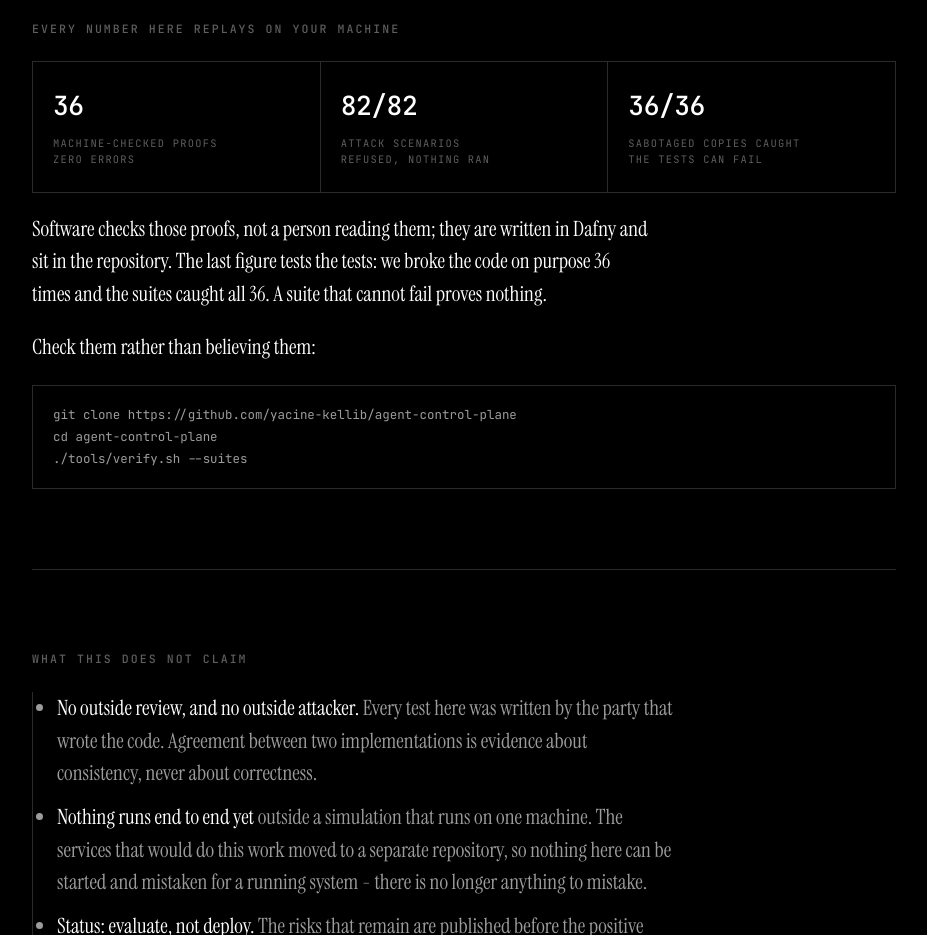
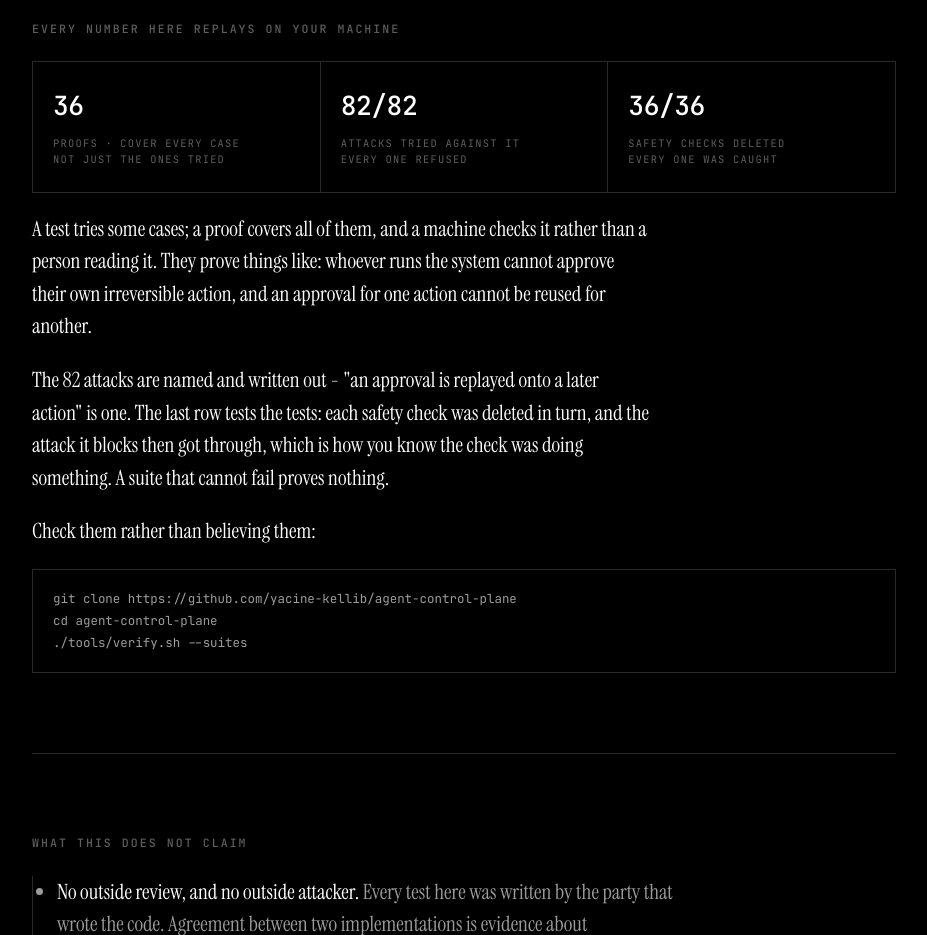
Before and after one commit to yacine-kellib/agent-control-plane, a website: page docs/index.html in a window 1280 px wide. Shown: the part 1140-2075 px from the top of the page, without its empty margins (176-1103 px from the left). Drawn offline with Linux system fonts and the light colour scheme.

Commit message:
docs: say what the three numbers count
A number with no referent is decoration. "36" and "82/82" and "36/36" sat on
both surfaces with labels that named the machinery instead of the meaning, so a
reader could not tell what was counted, let alone whether it was a lot.

Each now says what it is, in words, and the labels come from what the code
actually does:

  36     proofs, cover every case -- not just the ones tried
  82/82  attacks tried against it -- every one refused
  36/36  safety checks deleted -- every one was caught

The landing page adds the referent the deck has no room for. The proofs are
things like DR9_OperatorCannotSelfRelease and Y3_Fixed_DistinctActionsDistinct-
Keys, stated as "whoever runs the system cannot approve their own irreversible
action" and "an approval for one action cannot be reused for another". The
attacks were already written in plain English in attack_registry.py -- "an
approval is replayed onto a later action" is quoted verbatim from it. The
mutation number is explained by what mutate_executor.py does: delete a check,
require the attack it stops to then succeed.

"Machine-checked proofs / zero errors" said how the proofs were produced, not
what they establish. "Sabotaged copies caught" and "the tests can fail" were
shorthand for non-vacuity and meant nothing outside this repository.

Dafny is gone from the landing page too, not just the deck. The brief offered
a parenthetical or the repository; the repository is where it belongs, and the
proofs are in reference/proofs/ for anyone who wants the prover.

Numbers unchanged and exact. All nine slides re-measured, no clipping; landing
page checked for overflow.
Claude-Session: https://claude.ai/code/session_01CRHHPCQCEe3XLrgAhX5dMk

```diff
--- a/docs/index.html
+++ b/docs/index.html
@@ -156,14 +156,20 @@
 
   <h2>Every number here replays on your machine</h2>
   <div class="stats">
-    <div><b>36</b><span>machine-checked proofs<br>zero errors</span></div>
-    <div><b>82/82</b><span>attack scenarios<br>refused, nothing ran</span></div>
-    <div><b>36/36</b><span>sabotaged copies caught<br>the tests can fail</span></div>
+    <div><b>36</b><span>proofs &middot; cover every case<br>not just the ones tried</span></div>
+    <div><b>82/82</b><span>attacks tried against it<br>every one refused</span></div>
+    <div><b>36/36</b><span>safety checks deleted<br>every one was caught</span></div>
   </div>
   <p style="margin-top:1.25rem">
-    Software checks those proofs, not a person reading them; they are written in Dafny and sit
-    in the repository. The last figure tests the tests: we broke the code on purpose 36 times
-    and the suites caught all 36. A suite that cannot fail proves nothing.
+    A test tries some cases; a proof covers all of them, and a machine checks it rather than a
+    person reading it. They prove things like: whoever runs the system cannot approve their own
+    irreversible action, and an approval for one action cannot be reused for another.
+  </p>
+  <p style="margin-top:1.25rem">
+    The 82 attacks are named and written out - "an approval is replayed onto a later action" is
+    one. The last row tests the tests: each safety check was deleted in turn, and the attack it
+    blocks then got through, which is how you know the check was doing something. A suite that
+    cannot fail proves nothing.
   </p>
   <p style="margin-top:1.25rem">Check them rather than believing them:</p>
   <pre>git clone https://github.com/yacine-kellib/agent-control-plane
```
Also changed, not shown: docs/deck/index.html (+3 -3 lines).
